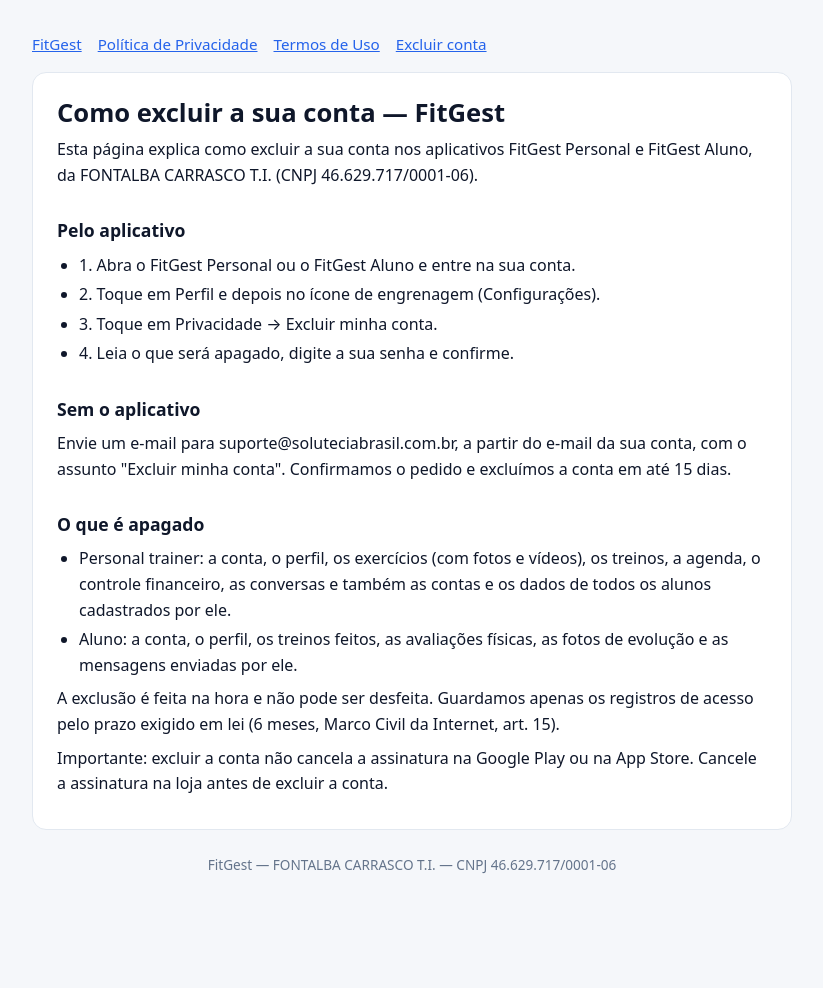
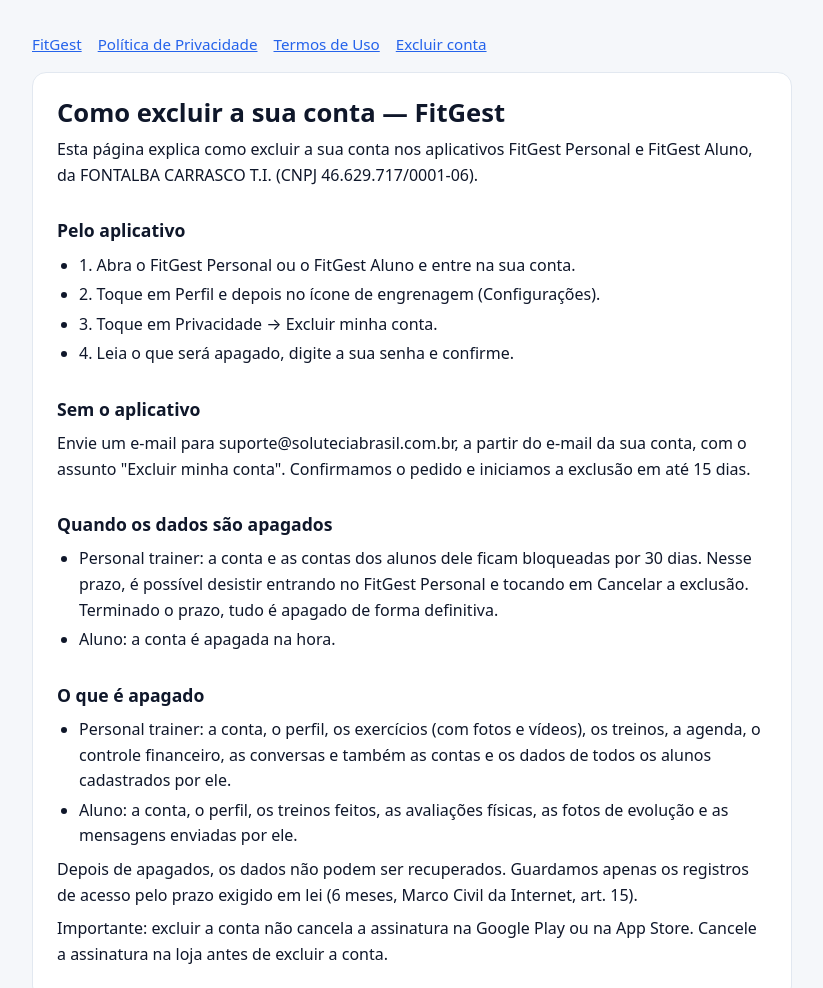
Before and after one commit to ZyamHunter/fitgest-legal, a plain HTML site: page excluir-conta.html in a window 1280 px wide. Shown: the top 988 px of the page, without its empty margins (228-1051 px from the left). Before the commit the page ends 940 px from the top, so only its background shows below. Drawn offline with Linux system fonts and the light colour scheme.

Commit message:
Encarregado com nome completo e exclusão do personal em 30 dias
Co-Authored-By: Claude Opus 5.5 <noreply@anthropic.com>

```diff
--- a/excluir-conta.html
+++ b/excluir-conta.html
@@ -34,13 +34,18 @@
 <li>4. Leia o que será apagado, digite a sua senha e confirme.</li>
 </ul>
 <h2>Sem o aplicativo</h2>
-<p>Envie um e-mail para suporte@soluteciabrasil.com.br, a partir do e-mail da sua conta, com o assunto "Excluir minha conta". Confirmamos o pedido e excluímos a conta em até 15 dias.</p>
+<p>Envie um e-mail para suporte@soluteciabrasil.com.br, a partir do e-mail da sua conta, com o assunto "Excluir minha conta". Confirmamos o pedido e iniciamos a exclusão em até 15 dias.</p>
+<h2>Quando os dados são apagados</h2>
+<ul>
+<li>Personal trainer: a conta e as contas dos alunos dele ficam bloqueadas por 30 dias. Nesse prazo, é possível desistir entrando no FitGest Personal e tocando em Cancelar a exclusão. Terminado o prazo, tudo é apagado de forma definitiva.</li>
+<li>Aluno: a conta é apagada na hora.</li>
+</ul>
 <h2>O que é apagado</h2>
 <ul>
 <li>Personal trainer: a conta, o perfil, os exercícios (com fotos e vídeos), os treinos, a agenda, o controle financeiro, as conversas e também as contas e os dados de todos os alunos cadastrados por ele.</li>
 <li>Aluno: a conta, o perfil, os treinos feitos, as avaliações físicas, as fotos de evolução e as mensagens enviadas por ele.</li>
 </ul>
-<p>A exclusão é feita na hora e não pode ser desfeita. Guardamos apenas os registros de acesso pelo prazo exigido em lei (6 meses, Marco Civil da Internet, art. 15).</p>
+<p>Depois de apagados, os dados não podem ser recuperados. Guardamos apenas os registros de acesso pelo prazo exigido em lei (6 meses, Marco Civil da Internet, art. 15).</p>
 <p>Importante: excluir a conta não cancela a assinatura na Google Play ou na App Store. Cancele a assinatura na loja antes de excluir a conta.</p>
 </article>
 <footer>FitGest — FONTALBA CARRASCO T.I. — CNPJ 46.629.717/0001-06</footer>
```
Also changed, not shown: privacidade.html (+4 -2 lines), termos.html (+2 -1 lines).
